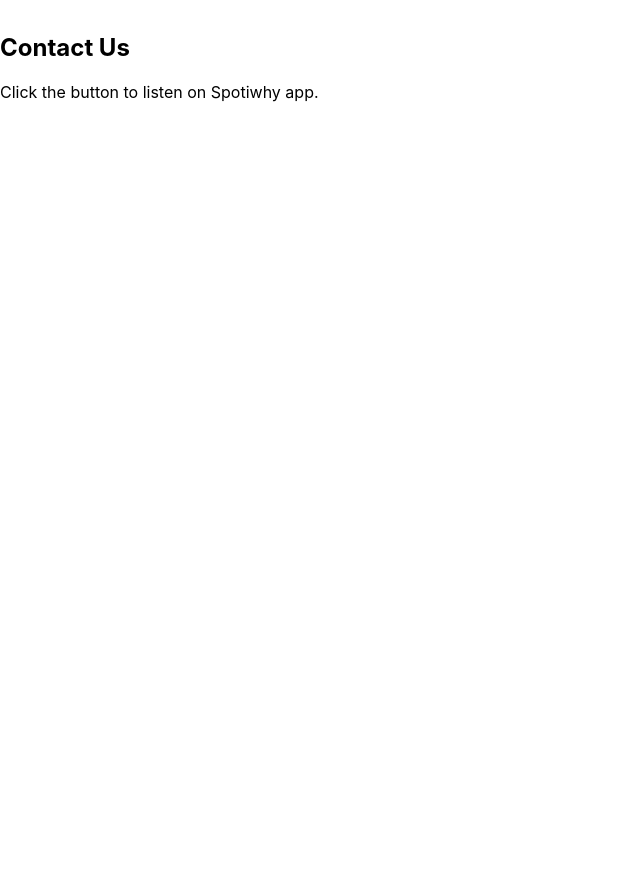
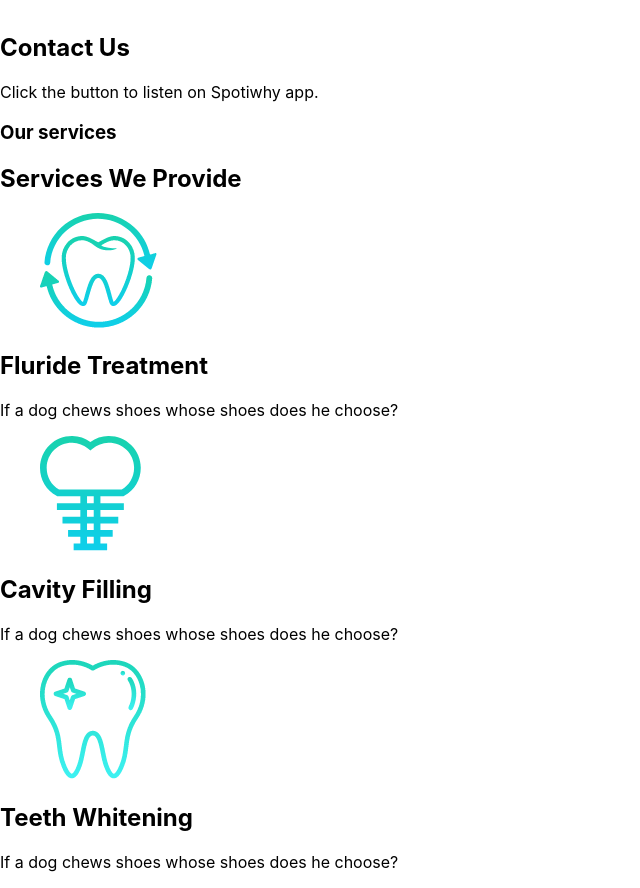
Before and after one commit to sraboni-bhuiyan/doctors-portal-fullstack-website, a React (Create React App) app: page / in a window 1280 px wide. Shown: the part 2760-3648 px from the top of the page, without its empty margins (0-640 px from the left). Before the commit the page ends 2878 px from the top, so only its background shows below. Built offline with nearby package versions, Linux system fonts and the light colour scheme.

Commit message:
services in homepage added

```diff
--- a/src/Pages/Home/Banner/Banner.js
+++ b/src/Pages/Home/Banner/Banner.js
@@ -3,7 +3,7 @@
 
 const Banner = () => {
     return (
-        <div class="hero min-h-screen px-12">
+        <div class="hero min-h-screen">
         <div class="hero-content flex-col lg:flex-row-reverse">
             <img src={chair} class="max-w-sm rounded-lg shadow-2xl" />
             <div>
--- a/src/Pages/Home/Home.js
+++ b/src/Pages/Home/Home.js
@@ -1,12 +1,14 @@
 import React from 'react';
 import Banner from './Banner/Banner';
 import Info from './Info/Info';
+import Services from './Services';
 
 const Home = () => {
     return (
-        <div>
+        <div className='px-12'>
             <Banner></Banner>
             <Info></Info>
+            <Services></Services>
         </div>
     );
 };
--- a/src/Pages/Home/Info/Info.js
+++ b/src/Pages/Home/Info/Info.js
@@ -6,7 +6,7 @@
 
 const Info = () => {
     return (
-        <div className='grid grid-cols-1 lg:grid-cols-3 gap-5 px-12'>
+        <div className='grid grid-cols-1 lg:grid-cols-3 gap-5'>
             <InfoCard bgClass="bg-gradient-to-r from-secondary to-primary" cardTitle="Opening Hours" img={clock}></InfoCard>
             <InfoCard bgClass="bg-accent" cardTitle="Our Locations" img={marker}></InfoCard>
             <InfoCard bgClass="bg-gradient-to-r from-secondary to-primary" cardTitle="Contact Us" img={phone}></InfoCard>
--- /dev/null
+++ b/src/Pages/Home/Service.js
@@ -0,0 +1,17 @@
+import React from 'react';
+
+const Service = ({service}) => {
+    return (
+        <div class="card lg:max-w-lg bg-base-100 shadow-xl">
+        <figure class="px-10 pt-10">
+            <img src={service.img} alt="Shoes" class="rounded-xl" />
+        </figure>
+        <div class="card-body items-center text-center">
+            <h2 class="card-title">{service.name}</h2>
+            <p>If a dog chews shoes whose shoes does he choose?</p>
+        </div>
+        </div>
+    );
+};
+
+export default Service;
--- /dev/null
+++ b/src/Pages/Home/Services.js
@@ -0,0 +1,49 @@
+import React from 'react';
+import fluride from '../../assets/images/fluoride.png'
+import cavity from '../../assets/images/cavity.png'
+import whitening from '../../assets/images/whitening.png'
+import Service from './Service';
+
+const Services = () => {
+
+    const services = [
+        {
+            _id: 1,
+            name: 'Fluride Treatment',
+            description: '',
+            img: fluride
+        },
+        {
+            _id: 2,
+            name: 'Cavity Filling',
+            description: '',
+            img: cavity
+        },
+        {
+            _id: 3,
+            name: 'Teeth Whitening',
+            description: '',
+            img: whitening
+        },
+    ]
+
+    return (
+        <div className='my-28'>
+            <div className='text-center'>
+                <h3 className='text-primary text-xl font-bold uppercase'>Our services</h3>
+                <h2 className='text-3xl'>Services We Provide</h2>
+            </div>
+            <div className='grid sm:grid-cols-1 md:grid-cols-2 lg:grid-cols-3 gap-10'>
+                {
+                    services.map(service => <Service
+                        key={service._id}
+                        service={service}
+                    ></Service>)
+                }
+            </div>
+        </div>
+    );
+
+};
+
+export default Services;
```
